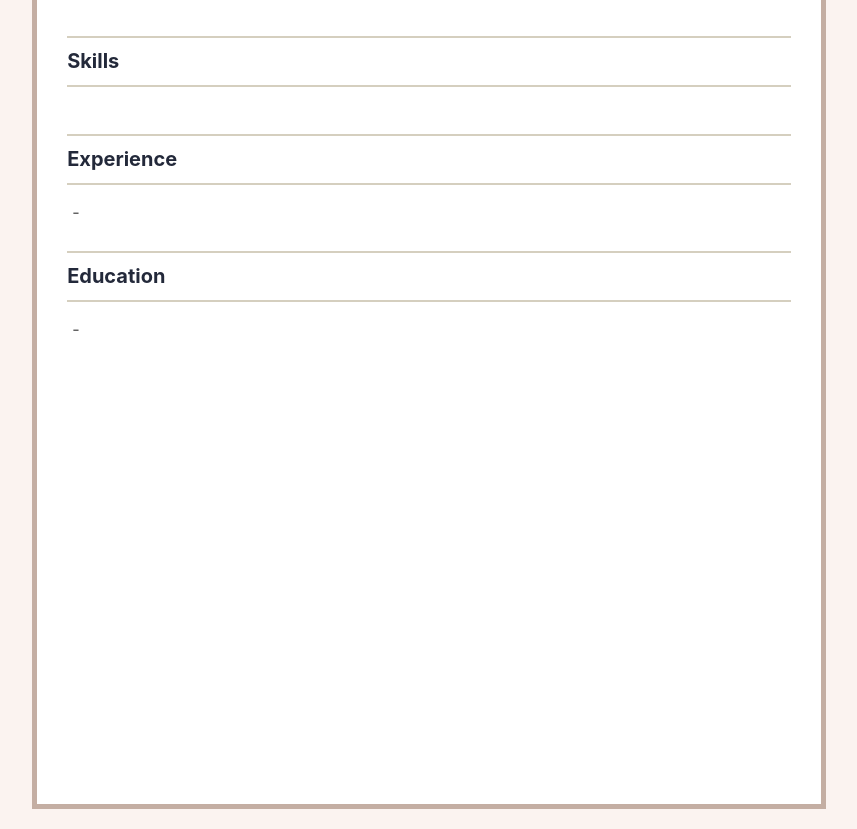
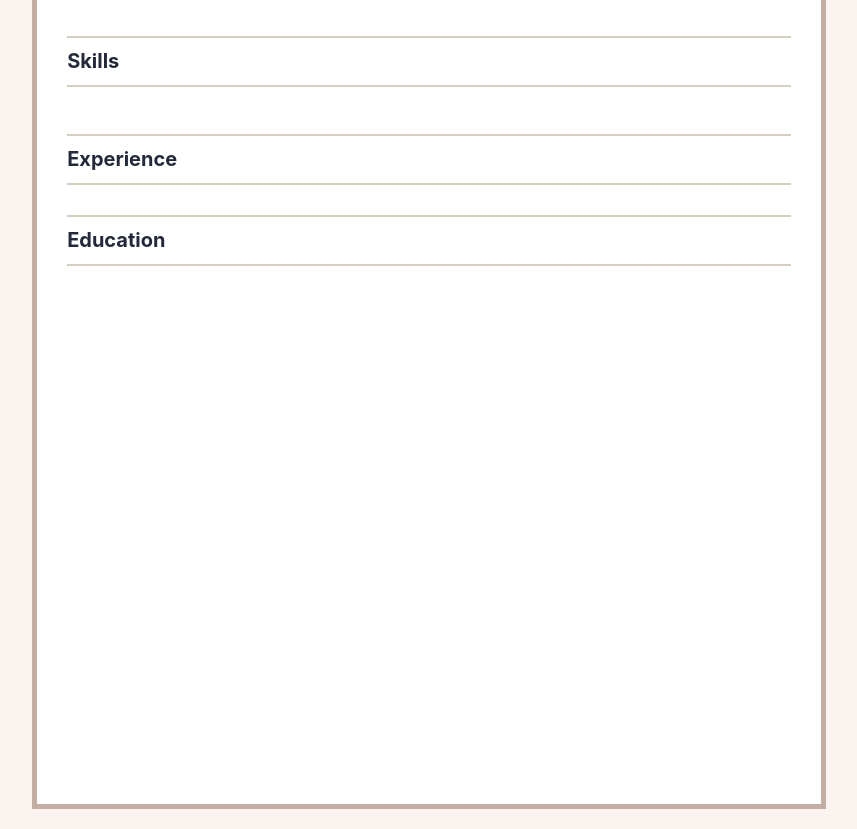
Before and after one commit to litaish/cv-generator, a React (Create React App) app: page / in a window 1280 px wide. Shown: the part 2480-3309 px from the top of the page, without its empty margins (211-1068 px from the left). Built offline with nearby package versions, Linux system fonts and the light colour scheme.

Commit message:
Fix dynamic cv section rendering

```diff
--- a/src/App.js
+++ b/src/App.js
@@ -30,8 +30,8 @@ class App extends Component {
         <DataForm submitForm={this.handleSubmit} />
         <CV general={formData.general}
           skills={formData.skills}
-          education={formData.education}
-          experience={formData.experience}
+          educationSections={formData.educationSections}
+          experienceSections={formData.experienceSections}
         />
       </div>
     )
--- a/src/components/CV.js
+++ b/src/components/CV.js
@@ -8,7 +8,7 @@ import CVContact from "./CVContact";
 
 class CV extends React.Component {
   render() {
-    const { general, education, experience, skills } = this.props;
+    const { general, educationSections, experienceSections, skills } = this.props;
 
     return (
       <div className={CVStyles.wrapper}>
@@ -23,11 +23,11 @@ class CV extends React.Component {
               skills={skills}
             />
             <CVExperience
-              experience={experience}
+              experienceSections={experienceSections}
               isFirstItem={true}
             />
             <CVEducation
-              education={education}
+              educationSections={educationSections}
               isFirstItem={true}
             />
           </div>
--- a/src/components/CVEducation.js
+++ b/src/components/CVEducation.js
@@ -1,16 +1,21 @@
 import React from "react";
 import CVStyles from "../styles/CV.module.css";
 import CVTitle from "./CVTitle";
+import uniqid from 'uniqid';
 
 class CVEducation extends React.Component {
   render() {
-    const { education } = this.props;
+    const { educationSections } = this.props;
 
     return (
       <div className={CVStyles.item}>
         <CVTitle title="Education" />
 
-        <div className={CVStyles.item__content}>
+        {educationSections?.map(education => {
+          return (
+            <div
+              key={uniqid()}
+              className={CVStyles.item__content}>
               <div className={CVStyles.item__dated}>
                 <p className={CVStyles.item__dated__date}>
                   <span>{education?.startDate}</span> - <span>{education?.endDate}</span>
@@ -21,6 +26,9 @@ class CVEducation extends React.Component {
                 </p>
               </div>
             </div>
+          )
+        })}
+
       </div>
     );
   }
--- a/src/components/CVExperience.js
+++ b/src/components/CVExperience.js
@@ -1,15 +1,21 @@
 import React from "react";
 import CVStyles from "../styles/CV.module.css";
 import CVTitle from "./CVTitle";
+import uniqid from 'uniqid';
 
 class CVExperience extends React.Component {
   render() {
-    const { experience } = this.props;
+    const { experienceSections } = this.props;
 
     return (
       <div className={CVStyles.item}>
         <CVTitle title="Experience" />
-        <div className={CVStyles.item__content}>
+
+        {experienceSections?.map(experience => {
+          return (
+            <div
+              key={uniqid()}
+              className={CVStyles.item__content}>
               <div className={CVStyles.item__dated}>
                 <p className={CVStyles.item__dated__date}>
                   <span>{experience?.startDate}</span> - <span>{experience?.endDate}</span>
@@ -20,6 +26,8 @@ class CVExperience extends React.Component {
                 </p>
               </div>
             </div>
+          )
+        })}
 
       </div>
     );
--- a/src/components/DataForm.js
+++ b/src/components/DataForm.js
@@ -41,8 +41,6 @@ class DataForm extends React.Component {
         about: ""
       },
       skills: [],
-      experience: initialExperience, // Define experience state object as initialExperience at first
-      education: initialEducation,
       experienceSections: [initialExperience], // Add initialExperience object to experienceSections array
       educationSections: [initialEducation],
     }
@@ -55,14 +53,40 @@ class DataForm extends React.Component {
     this.handleRemoveSection = this.handleRemoveSection.bind(this);
   }
 
-  // Spread operator to get all previous properties, so a new object does not get created every time a change happens
-  handleInputChange(e, sectionName) {
-    this.setState(prevState => ({
-      [sectionName]: {
-        ...prevState[sectionName],
-        [e.target.name]: e.target.value
-      }
-    }))
+  handleInputChange(e, sectionName, hasMultipleSections, item = {}) {
+    if (hasMultipleSections) {
+
+      this.setState(prevState => {
+        // Copy the section state array
+        const newArray = [...prevState[sectionName]];
+
+        // Find index of the object to update in new array
+        const foundIndex = newArray.findIndex(x => x.id === item.id);
+
+        // Update the object in new copied array
+        newArray[foundIndex] = {
+          ...newArray[foundIndex],
+          [e.target.name]: e.target.value
+        };
+
+        // Update the state with the updated array of objects
+        // Return is used because parantheses are omitted off setState
+        return {
+          [sectionName]: newArray
+        };
+
+      })
+
+    } else {
+
+      this.setState(prevState => ({
+        [sectionName]: {
+          ...prevState[sectionName], // Spread operator to get all previous properties, so a new object does not get created every time a change happens
+          [e.target.name]: e.target.value
+        }
+      }))
+
+    }
   }
 
   handleAddSkill(e) {
@@ -130,7 +154,7 @@ class DataForm extends React.Component {
         }}
         className={FormStyles.form}>
         <GeneralInfo
-          handleInputChange={(e) => this.handleInputChange(e, "general")}
+          handleInputChange={(e) => this.handleInputChange(e, "general", false)}
         />
         <Skills
           handleAddSkill={this.handleAddSkill}
@@ -145,13 +169,13 @@ class DataForm extends React.Component {
               id={education.id}
               renderSectionOptions={() => this.renderSectionOptions(education, "educationSections", { // Section name and new object - props to pass to Button components
                 id: uniqid(),
-                isInitial: false,
-                company: "",
-                desc: "",
+                isInitial: true,
+                institution: "",
+                program: "",
                 startDate: "",
                 endDate: "",
               })}
-              handleInputChange={(e) => this.handleInputChange(e, "education")}
+              handleInputChange={(e) => this.handleInputChange(e, "educationSections", true, education)}
             />
           )
         })}
@@ -169,7 +193,7 @@ class DataForm extends React.Component {
                 startDate: "",
                 endDate: "",
               })}
-              handleInputChange={(e) => this.handleInputChange(e, "experience")}
+              handleInputChange={(e) => this.handleInputChange(e, "experienceSections", true, experience)}
             />
           )
         })}
```
Also changed, not shown: 1 other file (tests, documents, lock files or other folders). Lines whose indentation alone changed are shown as unchanged.
